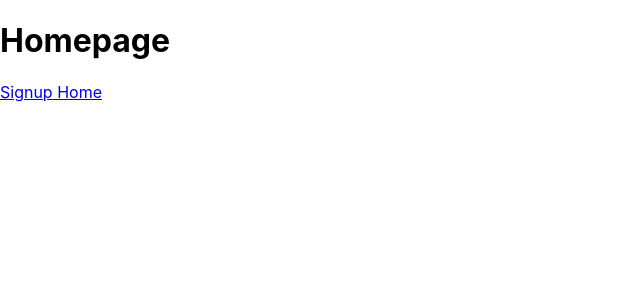
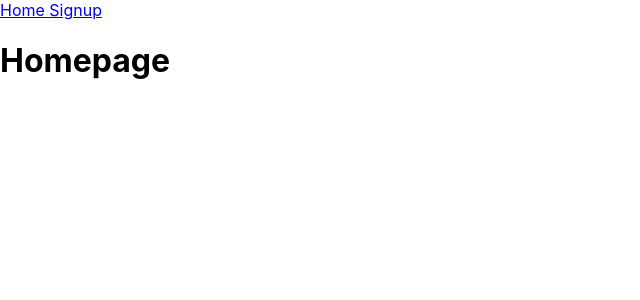
Before and after one commit to leothebeagle/siwa-ecommerce-react-frontend, a React (Create React App) app: page / in a window 1280 px wide. Shown: the top 300 px of the page, without its empty margins (0-640 px from the left). Built offline with nearby package versions, Linux system fonts and the light colour scheme.

Commit message:
Rearrange order of links in Navbar

```diff
--- a/src/components/Home.js
+++ b/src/components/Home.js
@@ -5,8 +5,8 @@ class Home extends Component {
     render() {
         return(
             <div>
+                <Navbar />
                 <h1>Homepage</h1>
-                <Navbar />
             </div>
         )
     }
--- a/src/components/Navbar.js
+++ b/src/components/Navbar.js
@@ -6,8 +6,8 @@ class Navbar extends Component {
     render() {
         return (
             <div>
+                <NavLink to='/'> Home</NavLink>
                 <NavLink to='/signup'> Signup</NavLink>
-                <NavLink to='/'> Home</NavLink>
             </div>
         )
     }
```
